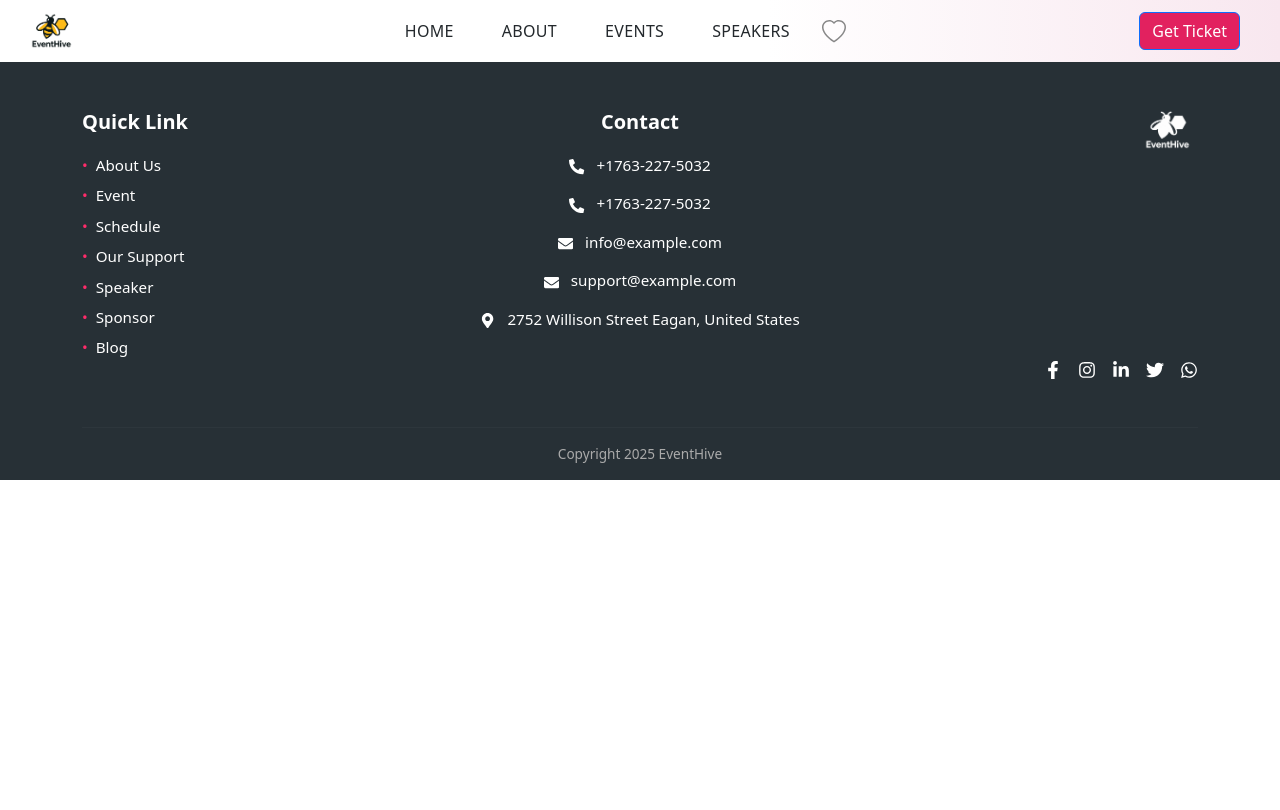
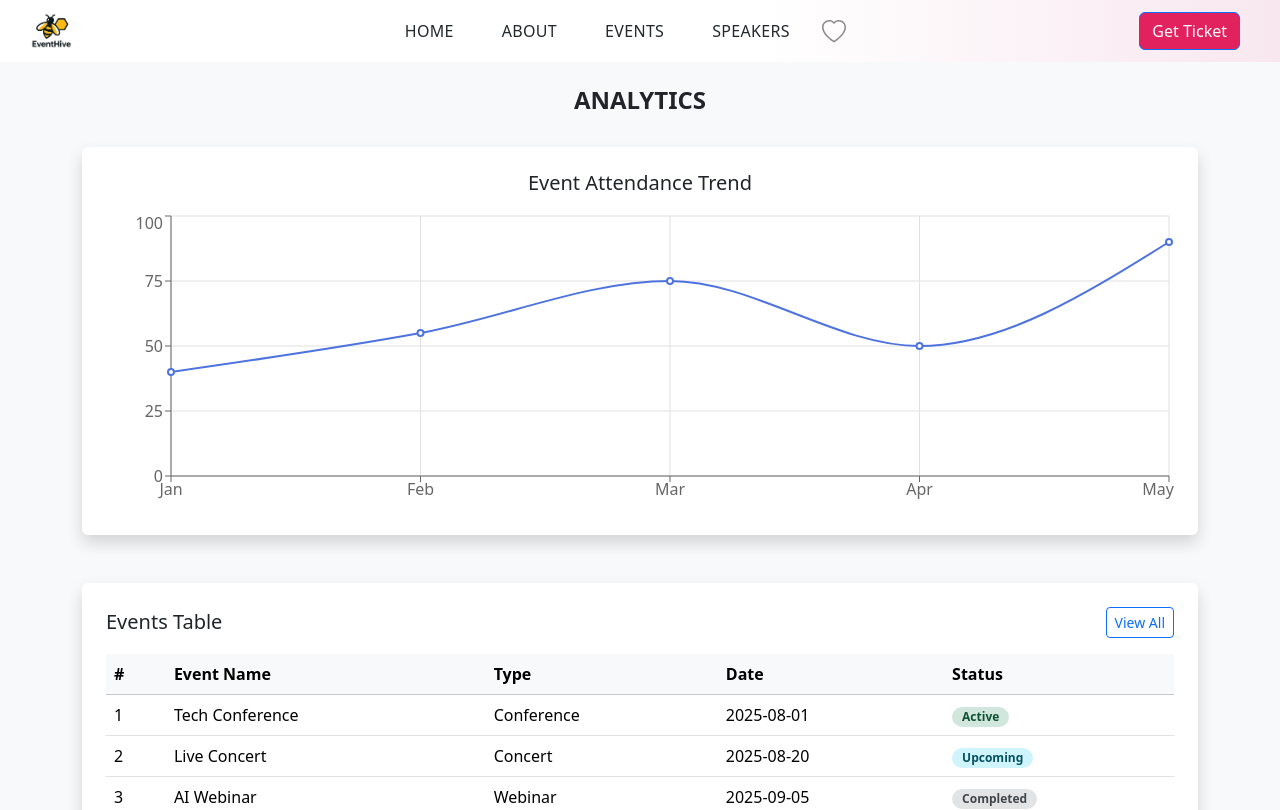
Before and after one commit to Rai-Srishti/EventHive, a React (Vite) app: page /host/dashboard in a window 1280 px wide. Shown: the top 810 px of the page. Built offline with nearby package versions, Linux system fonts and the light colour scheme.

Commit message:
Added Host Dashboard

```diff
--- a/package.json
+++ b/package.json
@@ -22,6 +22,7 @@
     "react-redux": "^9.2.0",
     "react-router-dom": "^7.7.0",
     "react-toastify": "^11.0.5",
+    "recharts": "^3.1.0",
     "swiper": "^11.2.10"
   },
   "devDependencies": {
--- a/src/App.jsx
+++ b/src/App.jsx
@@ -22,6 +22,7 @@ import EditEvent from './pages/Admin/EditEvent';
 import EditCategory from './pages/Admin/EditCategory';
 import ManageHosts from './pages/Admin/ManageHosts';
 import ManageUsers from './pages/Admin/ManageUsers';
+import HostDashboard from './pages/Host/HostDashboard';
 
 
 function App() {
@@ -47,7 +48,10 @@ function App() {
           <Route path="categories/edit/:id" element={<EditCategory />} />
           <Route path="hosts" element={<ManageHosts />} />
           <Route path="users" element={<ManageUsers />} />
+
+
         </Route>
+        <Route path="/host/dashboard" element={<HostDashboard />} />
       </Routes>
  <Footer/>
     </>
--- /dev/null
+++ b/src/assets/css/HostAnalytics.css
@@ -0,0 +1,25 @@
+.custom-table tbody tr:hover {
+    background-color: #f1f4f8;
+    cursor: pointer;
+  }
+
+  .status-badge {
+    font-size: 0.75rem;
+    padding: 4px 10px;
+    border-radius: 12px;
+  }
+
+  .status-active {
+    background-color: #d1e7dd;
+    color: #0f5132;
+  }
+
+  .status-upcoming {
+    background-color: #cff4fc;
+    color: #055160;
+  }
+
+  .status-completed {
+    background-color: #e2e3e5;
+    color: #41464b;
+  }
--- /dev/null
+++ b/src/pages/Host/HostDashboard.jsx
@@ -0,0 +1,100 @@
+import React, { useEffect, useState } from 'react';
+import { Container, Row, Col, Navbar, Nav, Table, Button } from 'react-bootstrap';
+import { LineChart, Line, XAxis, YAxis, Tooltip, CartesianGrid, ResponsiveContainer } from 'recharts';
+import { FaUserCircle } from 'react-icons/fa';
+import Footer from '../../components/Footer';
+import '../../assets/css/HostAnalytics.css';
+
+// Sample Data
+const sampleGraphData = [
+  { month: 'Jan', attendance: 40 },
+  { month: 'Feb', attendance: 55 },
+  { month: 'Mar', attendance: 75 },
+  { month: 'Apr', attendance: 50 },
+  { month: 'May', attendance: 90 }
+];
+
+const sampleEvents = [
+  { id: 1, name: 'Tech Conference', type: 'Conference', date: '2025-08-01', status: 'Active' },
+  { id: 2, name: 'Live Concert', type: 'Concert', date: '2025-08-20', status: 'Upcoming' },
+  { id: 3, name: 'AI Webinar', type: 'Webinar', date: '2025-09-05', status: 'Completed' }
+];
+
+const HostDashboard = () => {
+  const [graphData, setGraphData] = useState([]);
+  const [eventData, setEventData] = useState([]);
+
+  useEffect(() => {
+    setGraphData(sampleGraphData);
+    setEventData(sampleEvents);
+  }, []);
+
+  return (
+    <div className="bg-light min-vh-100 d-flex flex-column">
+
+      {/* Page Title */}
+      <Container className="my-4">
+        <h4 className="text-center fw-bold">ANALYTICS</h4>
+      </Container>
+
+      {/* Graph Section */}
+      <Container className="mb-5">
+        <div className="bg-white shadow rounded p-4">
+          <h5 className="text-center mb-3">Event Attendance Trend</h5>
+          <ResponsiveContainer width="100%" height={300}>
+            <LineChart data={graphData}>
+              <CartesianGrid stroke="#e0e0e0" />
+              <XAxis dataKey="month" />
+              <YAxis />
+              <Tooltip />
+              <Line type="monotone" dataKey="attendance" stroke="#4e73df" strokeWidth={2} />
+            </LineChart>
+          </ResponsiveContainer>
+        </div>
+      </Container>
+
+      {/* Events Table Section */}
+      <Container className="mb-5">
+        <div className="bg-white shadow rounded p-4">
+          <div className="d-flex justify-content-between align-items-center mb-3">
+            <h5 className="mb-0">Events Table</h5>
+            <Button variant="outline-primary" size="sm">View All</Button>
+          </div>
+          <div className="table-responsive">
+            <Table hover className="custom-table align-middle">
+              <thead className="table-light">
+                <tr>
+                  <th>#</th>
+                  <th>Event Name</th>
+                  <th>Type</th>
+                  <th>Date</th>
+                  <th>Status</th>
+                </tr>
+              </thead>
+              <tbody>
+                {eventData.map((event, index) => (
+                  <tr key={event.id}>
+                    <td>{index + 1}</td>
+                    <td>{event.name}</td>
+                    <td>{event.type}</td>
+                    <td>{event.date}</td>
+                    <td>
+                      <span className={`badge status-badge status-${event.status.toLowerCase()}`}>
+                        {event.status}
+                      </span>
+                    </td>
+                  </tr>
+                ))}
+              </tbody>
+            </Table>
+          </div>
+        </div>
+      </Container>
+
+      {/* Footer */}
+      <Footer />
+    </div>
+  );
+};
+
+export default HostDashboard;
```
Also changed, not shown: 1 other file (tests, documents, lock files or other folders).
